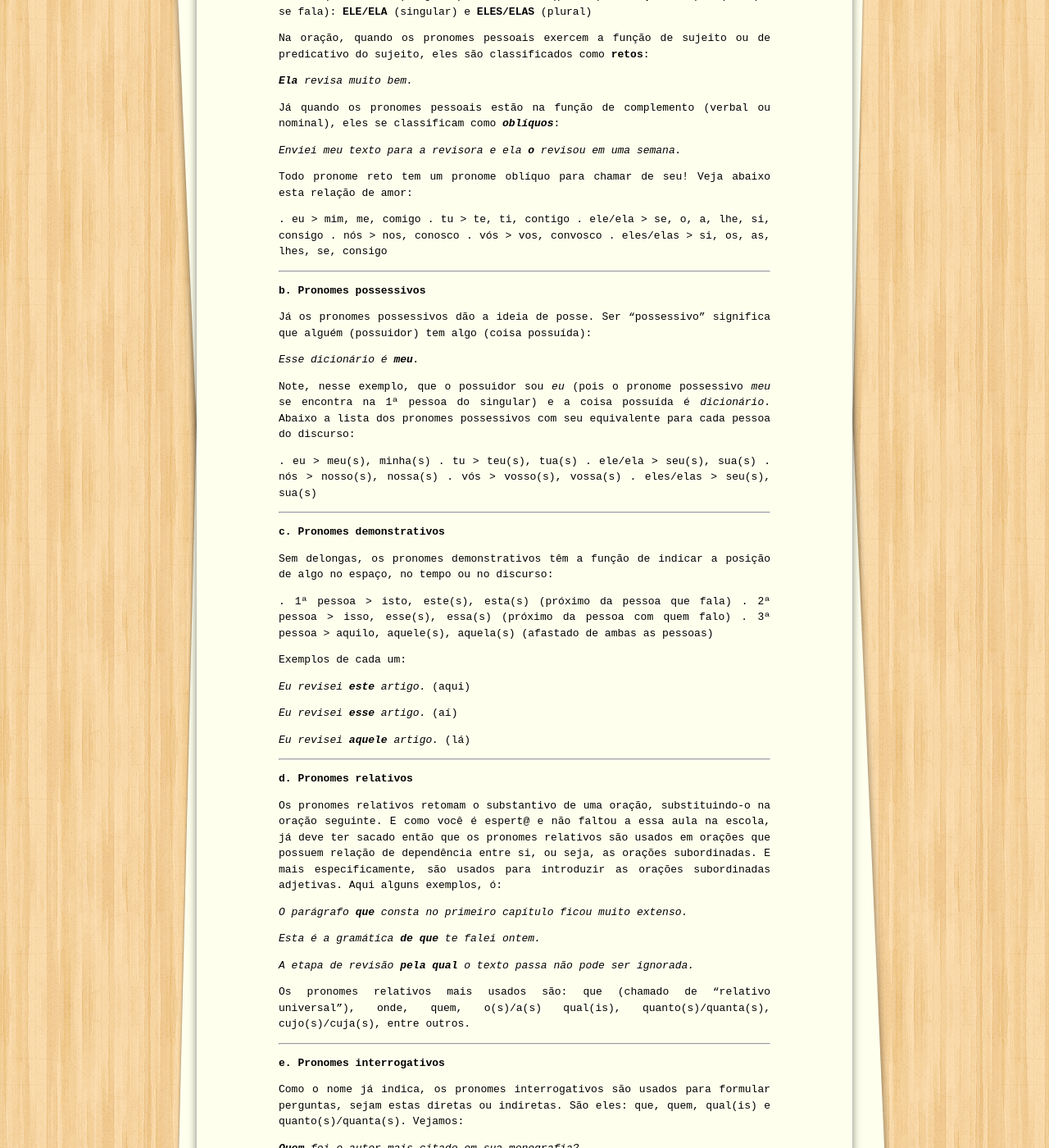
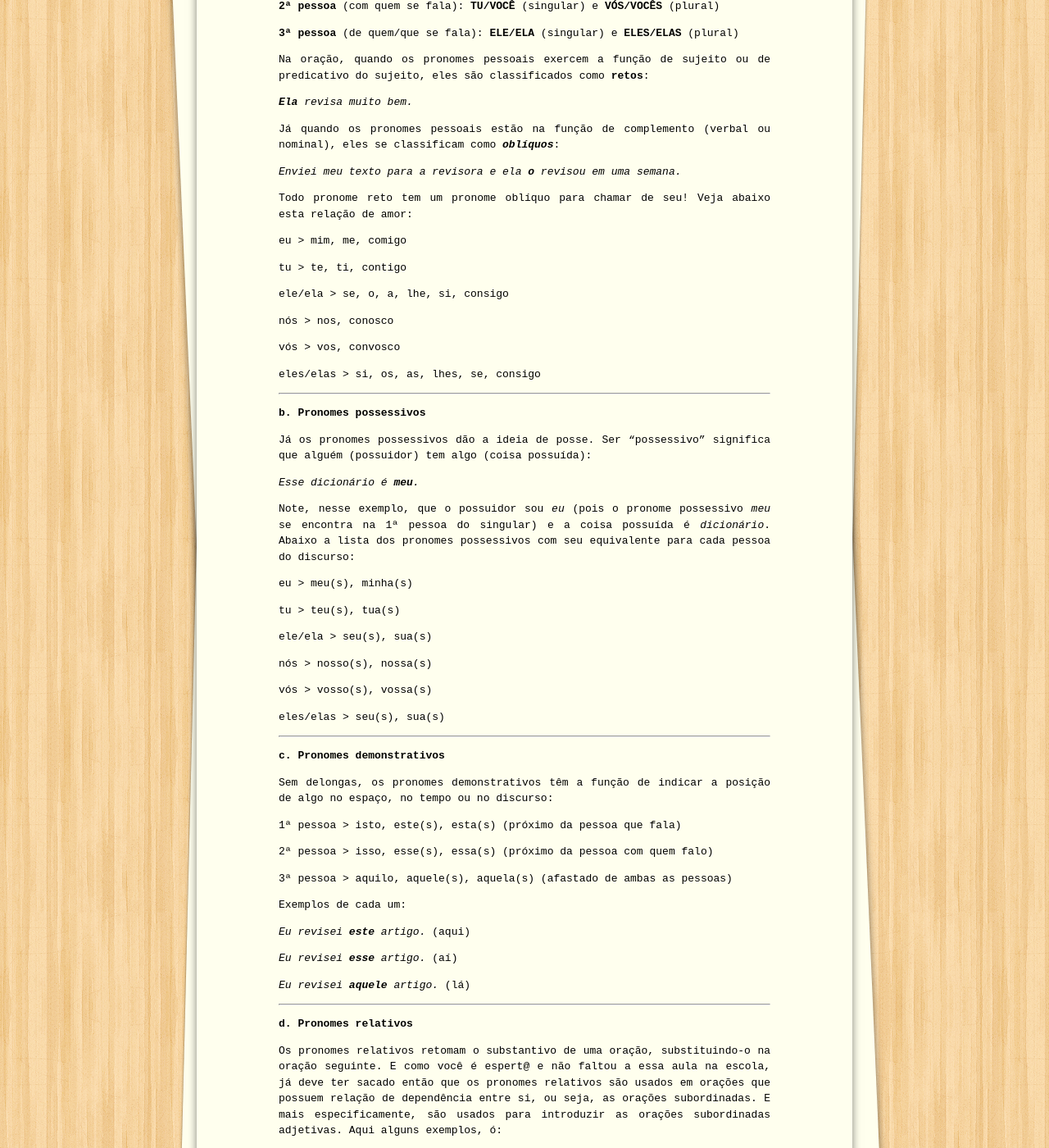
Before and after one commit to raqueldiniz/site, a Jekyll site: the page built from _posts/2018-05-30-top-five-os-cinco-desvios-mais-comuns-com-pronomes.md, in a window 1280 px wide and 1400 px high, scrolled down 1309 px. Shown: the whole window at 82% size. Built offline with Jekyll 4.4.1, drawn with Linux system fonts in a browser that asks for light colours; some of the changed text lies outside the part shown.

Commit message:
Update 2018-05-30-top-five-os-cinco-desvios-mais-comuns-com-pronomes.md

```diff
--- a/_posts/2018-05-30-top-five-os-cinco-desvios-mais-comuns-com-pronomes.md
+++ b/_posts/2018-05-30-top-five-os-cinco-desvios-mais-comuns-com-pronomes.md
@@ -34,9 +34,11 @@ A partir daí, existem várias classificações para essa classe gramatical, a d
 
 Os pronomes pessoais, como o próprio nome diz, indicam as pessoas do discurso:
 
-**. 1ª pessoa** (quem fala): **EU** (singular) e **NÓS** (plural)
-**. 2ª pessoa** (com quem se fala): **TU/VOCÊ** (singular) e **VÓS/VOCÊS** (plural)
-**. 3ª pessoa** (de quem/que se fala): **ELE/ELA** (singular) e **ELES/ELAS** (plural)
+**1ª pessoa** (quem fala): **EU** (singular) e **NÓS** (plural)
+
+**2ª pessoa** (com quem se fala): **TU/VOCÊ** (singular) e **VÓS/VOCÊS** (plural)
+
+**3ª pessoa** (de quem/que se fala): **ELE/ELA** (singular) e **ELES/ELAS** (plural)
 
 Na oração, quando os pronomes pessoais exercem a função de sujeito ou de predicativo do sujeito, eles são classificados como **retos**:
 
@@ -48,12 +50,17 @@ _Enviei meu texto para a revisora e ela **o** revisou em uma semana._
 
 Todo pronome reto tem um pronome oblíquo para chamar de seu! Veja abaixo esta relação de amor:
 
-. eu > mim, me, comigo
-. tu > te, ti, contigo
-. ele/ela > se, o, a, lhe, si, consigo
-. nós > nos, conosco
-. vós > vos, convosco
-. eles/elas > si, os, as, lhes, se, consigo
+eu > mim, me, comigo
+
+tu > te, ti, contigo
+
+ele/ela > se, o, a, lhe, si, consigo
+
+nós > nos, conosco
+
+vós > vos, convosco
+
+eles/elas > si, os, as, lhes, se, consigo
 
 ---
 
@@ -65,12 +72,17 @@ _Esse dicionário é **meu**._
 
 Note, nesse exemplo, que o possuidor sou _eu_ (pois o pronome possessivo _meu_ se encontra na 1ª pessoa do singular) e a coisa possuída é _dicionário_. Abaixo a lista dos pronomes possessivos com seu equivalente para cada pessoa do discurso:
 
-. eu > meu(s), minha(s)
-. tu > teu(s), tua(s)
-. ele/ela > seu(s), sua(s)
-. nós > nosso(s), nossa(s)
-. vós > vosso(s), vossa(s)
-. eles/elas > seu(s), sua(s)
+eu > meu(s), minha(s)
+
+tu > teu(s), tua(s)
+
+ele/ela > seu(s), sua(s)
+
+nós > nosso(s), nossa(s)
+
+vós > vosso(s), vossa(s)
+
+eles/elas > seu(s), sua(s)
 
 ---
 
@@ -78,9 +90,11 @@ Note, nesse exemplo, que o possuidor sou _eu_ (pois o pronome possessivo _meu_ s
 
 Sem delongas, os pronomes demonstrativos têm a função de indicar a posição de algo no espaço, no tempo ou no discurso:
 
-. 1ª pessoa > isto, este(s), esta(s) (próximo da pessoa que fala)
-. 2ª pessoa > isso, esse(s), essa(s) (próximo da pessoa com quem falo)
-. 3ª pessoa > aquilo, aquele(s), aquela(s) (afastado de ambas as pessoas)
+1ª pessoa > isto, este(s), esta(s) (próximo da pessoa que fala)
+
+2ª pessoa > isso, esse(s), essa(s) (próximo da pessoa com quem falo)
+
+3ª pessoa > aquilo, aquele(s), aquela(s) (afastado de ambas as pessoas)
 
 Exemplos de cada um:
 
```
